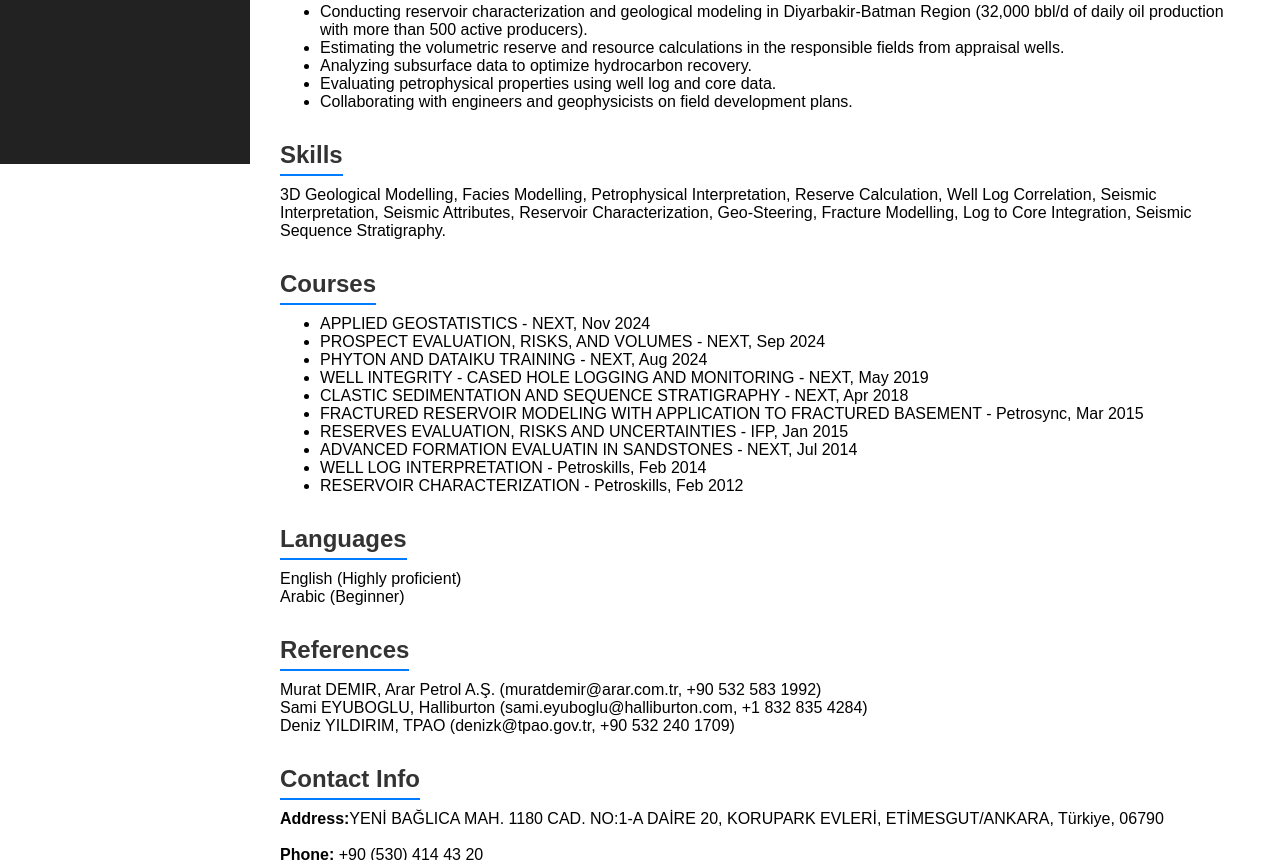
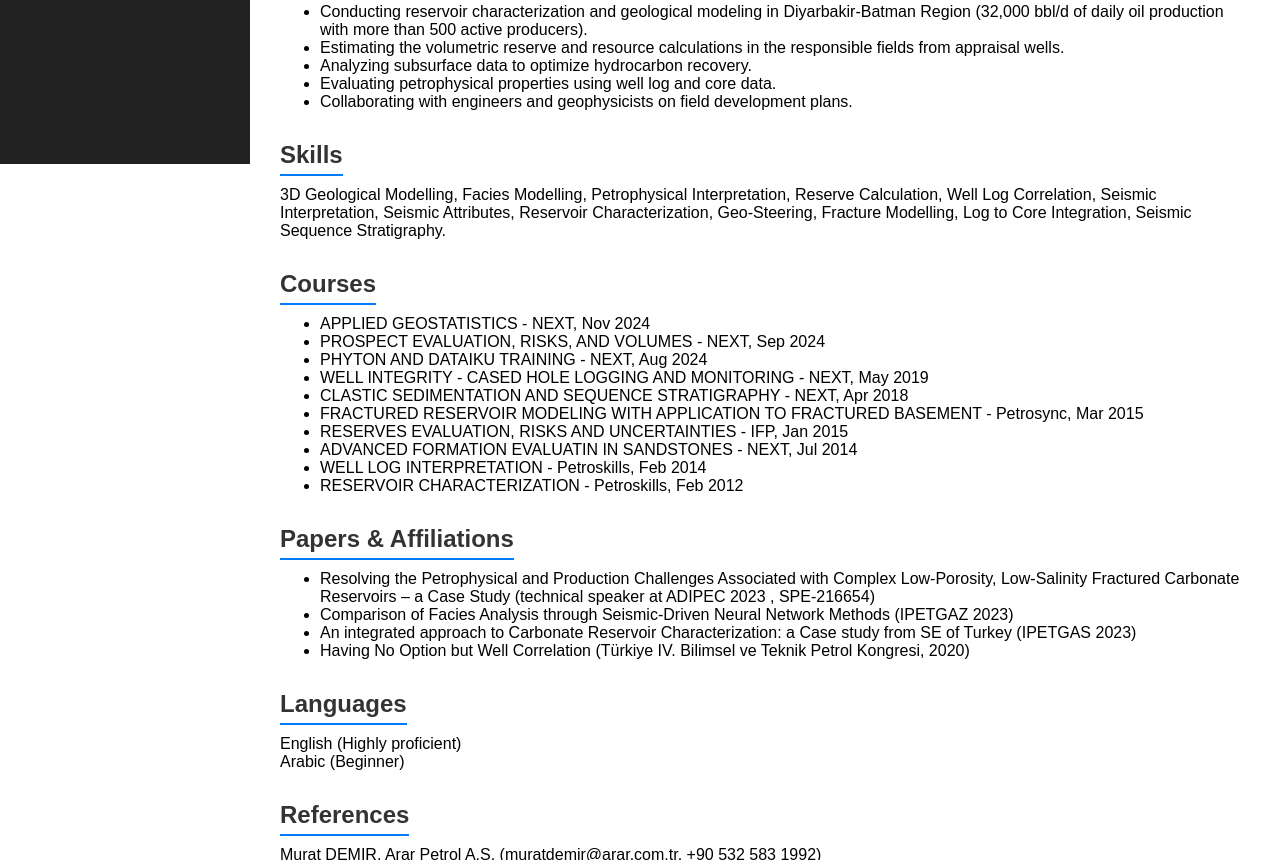
Before and after one commit to hcand/hcand.github.io, a plain HTML site: page index.html in a window 1280 px wide. Shown: the part 636-1496 px from the top of the page. Drawn offline with Linux system fonts and the light colour scheme.

Commit message:
Update index.html

```diff
--- a/index.html
+++ b/index.html
@@ -103,6 +103,7 @@
             <li onclick="scrollToSection('work')">Work Experience</li>
             <li onclick="scrollToSection('skills')">Skills</li>
             <li onclick="scrollToSection('courses')">Courses</li>
+            <li onclick="scrollToSection('papers')">Papers & Affiliations</li>
             <li onclick="scrollToSection('languages')">Languages</li>
             <li onclick="scrollToSection('references')">References</li>
             <li onclick="scrollToSection('contact')">Contact Info</li>
@@ -184,6 +185,18 @@
                 <li>RESERVOIR CHARACTERIZATION  - Petroskills, Feb 2012</li>
             </ul>
         </section>
+
+        <section id="papers">
+            <h2>Papers & Affiliations</h2>
+            <ul style="margin-left: 40px;">
+                <li>Resolving the Petrophysical and Production Challenges Associated with Complex Low-Porosity, Low-Salinity Fractured Carbonate Reservoirs – a Case Study (technical speaker at ADIPEC 2023 , SPE-216654)</li>
+                <li>Comparison of Facies Analysis through Seismic-Driven Neural Network Methods (IPETGAZ 2023)</li>
+                <li>An integrated approach to Carbonate Reservoir Characterization: a Case study from SE of Turkey (IPETGAS 2023)</li>
+                <li>Having No Option but Well Correlation (Türkiye IV. Bilimsel ve Teknik Petrol Kongresi, 2020)</li>
+            </ul>
+        </section>
+
+
         <section id="languages">
             <h2>Languages</h2>
             <ul style="list-style-type: none; margin-left: 0px; padding-left: 0;">
```
